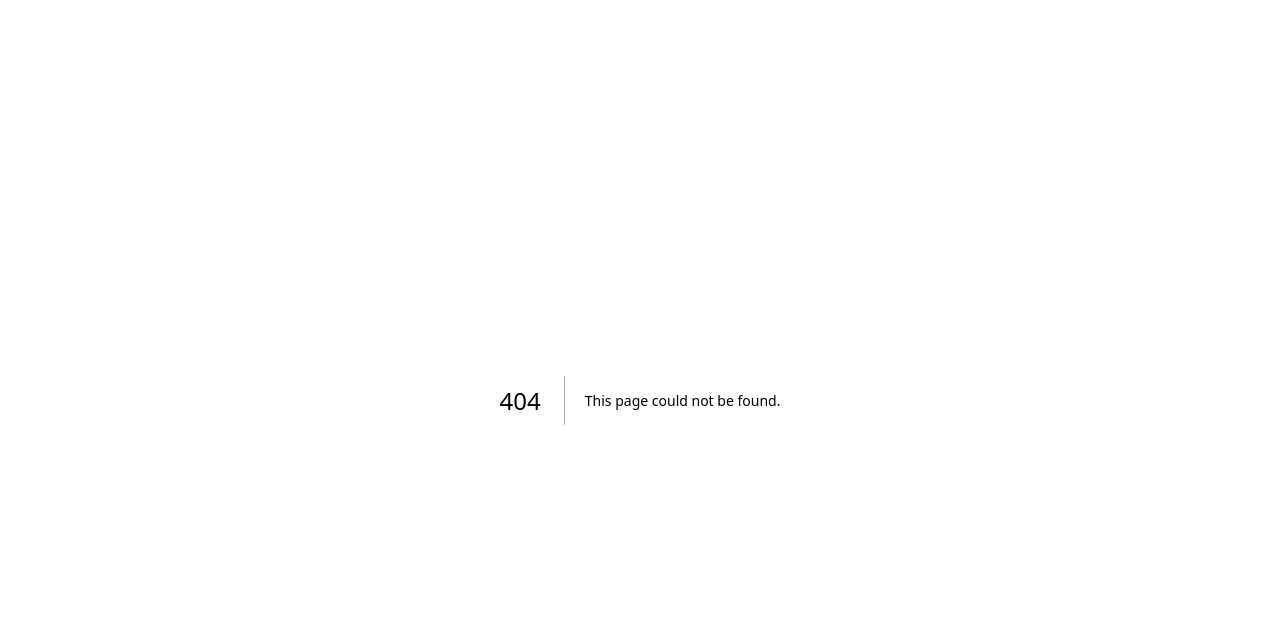
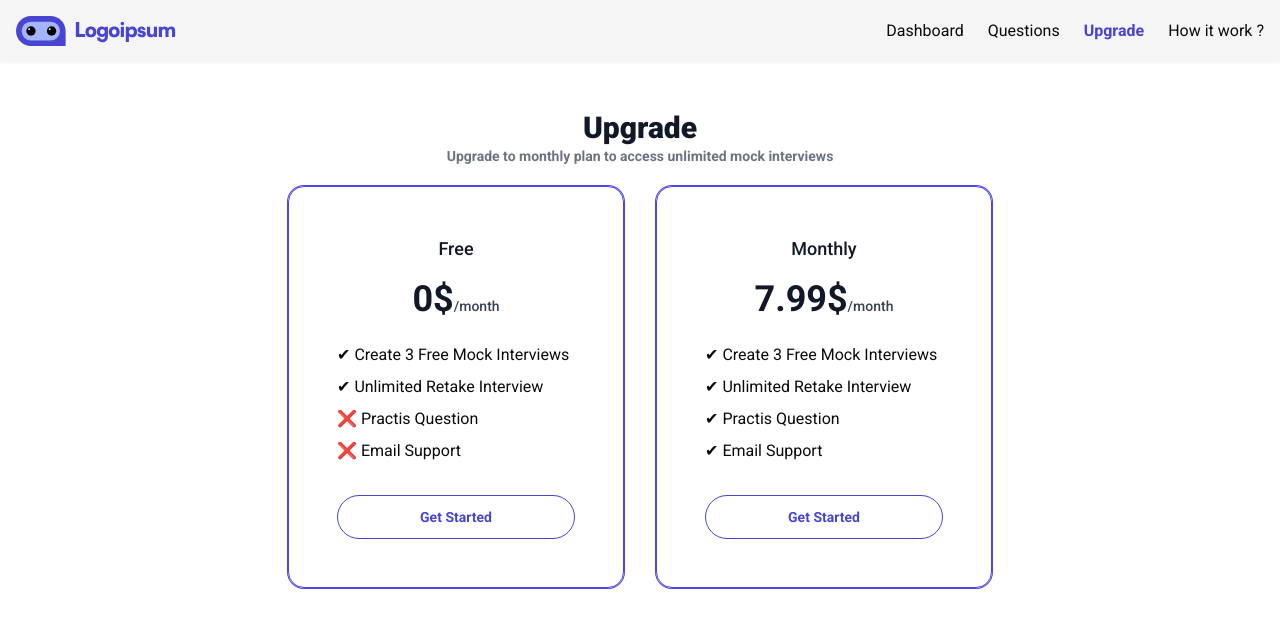
Before and after one commit to kkDesire/ai-interview-mocket, a Next.js app: page /dashboard/upgrade in a window 1280 px wide. Before the commit this address had no page. Shown: the top 628 px of the page. Built offline with nearby package versions, Linux system fonts and the light colour scheme.

Commit message:
chore: Header active link

```diff
--- a/app/dashboard/_components/Header.jsx
+++ b/app/dashboard/_components/Header.jsx
@@ -34,7 +34,7 @@ function Header() {
           className={cn(
             "hover:text-primary hover:font-bold transition-all cursor-pointer",
             {
-              "text-primary font-bold": path === "/questions",
+              "text-primary font-bold": path === "/dashboard/questions",
             }
           )}
         >
@@ -44,11 +44,11 @@ function Header() {
           className={cn(
             "hover:text-primary hover:font-bold transition-all cursor-pointer",
             {
-              "text-primary font-bold": path === "/upgrade",
+              "text-primary font-bold": path === "/dashboard/upgrade",
             }
           )}
         >
-          <Link href="/dashboard/pricing">Upgrade</Link>
+          <Link href="/dashboard/upgrade">Upgrade</Link>
         </li>
         <li
           className={cn(
--- a/app/dashboard/pricing/page.jsx
+++ b/app/dashboard/upgrade/page.jsx
@@ -1,6 +1,6 @@
 import planData from "@/utils/planData";
 import PriceCard from "../_components/PriceCard";
-function Pricing() {
+function Upgrade() {
   return (
     <div className="mx-auto max-w-3xl px-4 py-8 sm:px-6 sm:py-12 lg:px-8">
       <div className="flex flex-col justify-center items-center mb-5">
@@ -22,4 +22,4 @@ function Pricing() {
   );
 }
 
-export default Pricing;
+export default Upgrade;
```
